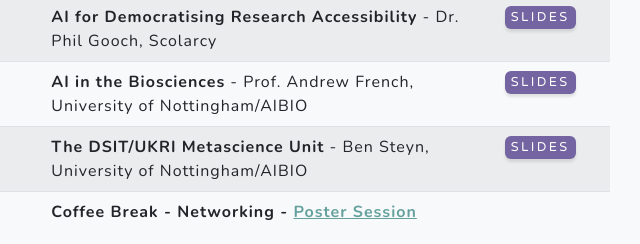
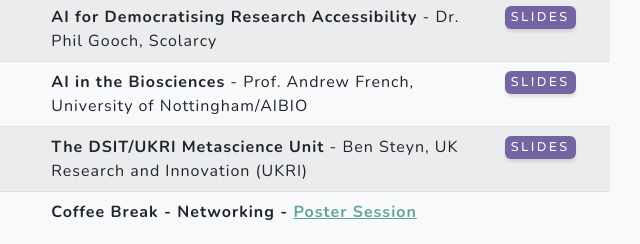
Before and after one commit to ai4re/ai4re, a plain HTML site: page index.html in a window 1280 px wide. Shown: the part 3202-3446 px from the top of the page, 370-1010 px from the left. Drawn offline with nearby package versions, Linux system fonts and the light colour scheme.

Commit message:
updated ben steyn affiliation

```diff
--- a/index.html
+++ b/index.html
@@ -238,7 +238,7 @@
                                 <td class="timings col-md-2" scope="col"><span class="workshopitem"
                                         data-needed="2024-03-22 10:00:00">11:00</span> - <span class="workshopitem"
                                         data-needed="2024-03-22 11:00:00">11:05</span></td>
-                                <td class="program_item col-md-8"><b>The DSIT/UKRI Metascience Unit</b> - Ben Steyn, University of Nottingham/AIBIO
+                                <td class="program_item col-md-8"><b>The DSIT/UKRI Metascience Unit</b> - Ben Steyn, UK Research and Innovation (UKRI)
                                 </td>
                                 <td class="timings col-md-2" scope="col"><a class="btn btn-secondary btn-mini" href="slides/slides5.pdf" target="_blank">Slides</a></td>
                             </tr>
```
